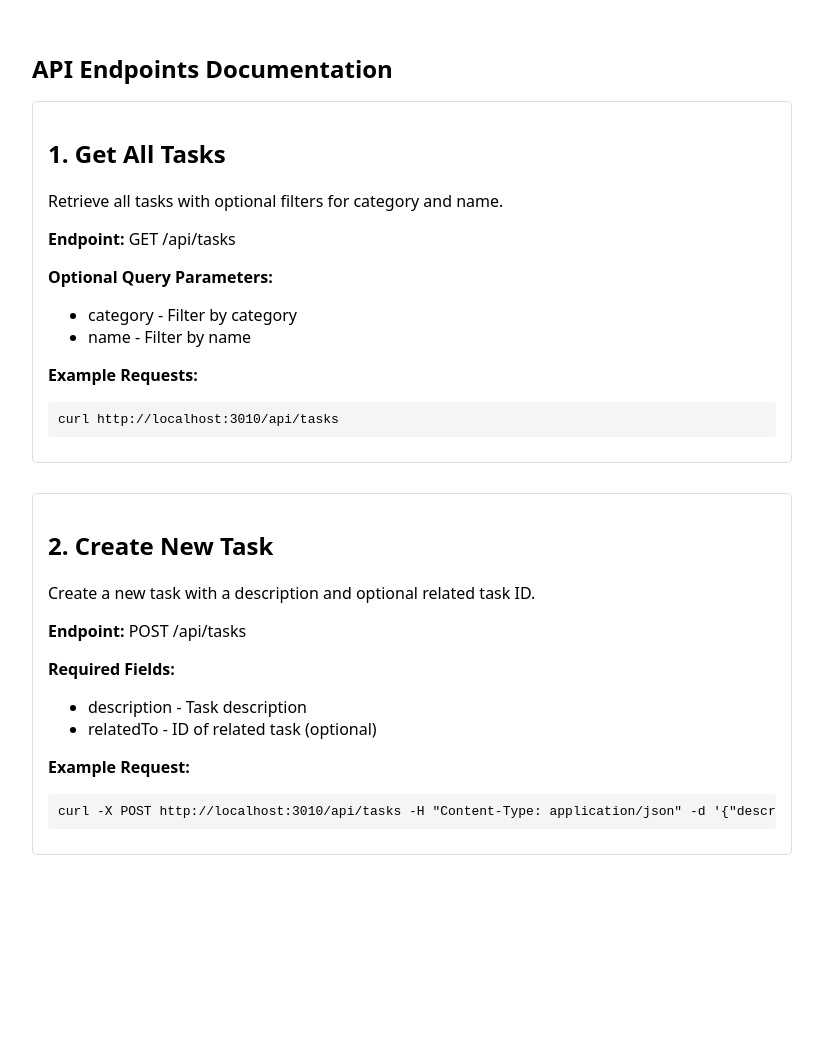
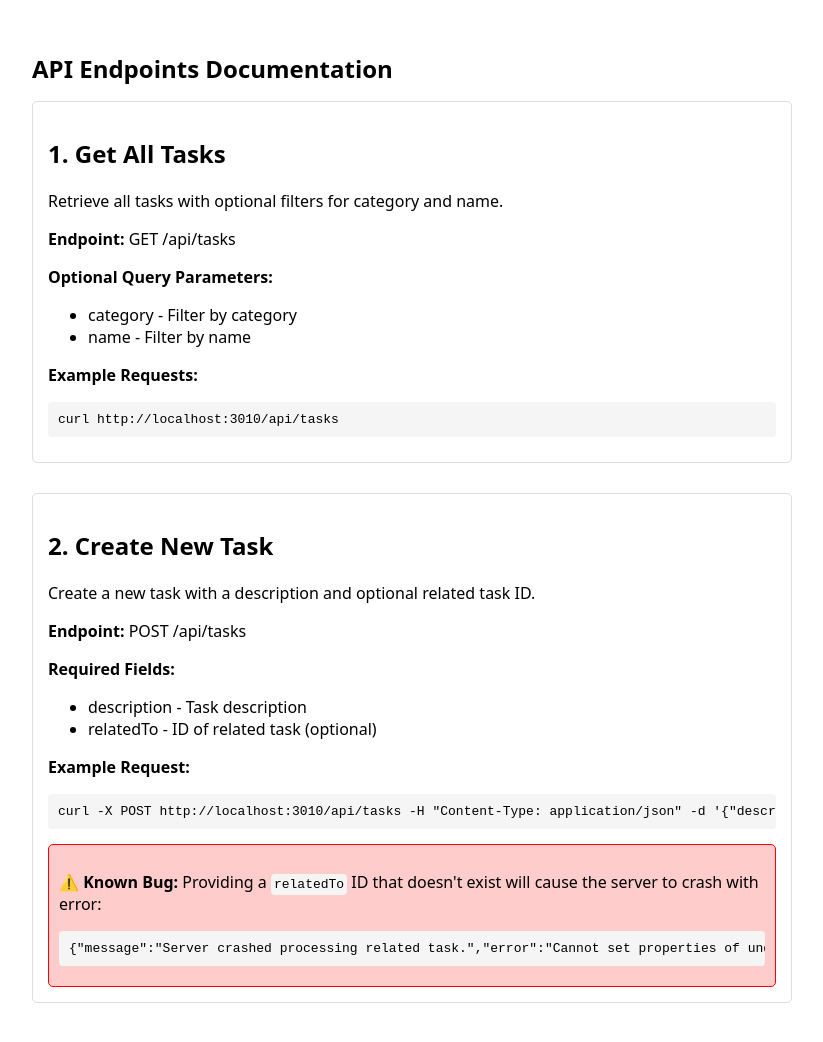
Before and after one commit to DanielTMolloy919/express-minimal-test, a website: page pages/index.html in a window 1280 px wide. Shown: the whole page, without its empty margins (228-1051 px from the left). Before the commit the page ends 921 px from the top, so only its background shows below. Drawn offline with Linux system fonts and the light colour scheme; files that its build step writes are made by us from their sources.

Commit message:
add in bug explainer

```diff
--- a/pages/index.html
+++ b/pages/index.html
@@ -62,6 +62,29 @@
           application/json" -d '{"description": "Buy groceries", "relatedTo":
           1}'</code
         >
+
+        <div
+          style="
+            background-color: #ffcccc;
+            padding: 10px;
+            border-radius: 5px;
+            margin-top: 15px;
+            border: 1px solid #ff0000;
+          "
+        >
+          <p>
+            <strong>⚠️ Known Bug:</strong> Providing a
+            <code style="display: inline; padding: 3px; margin: 0"
+              >relatedTo</code
+            >
+            ID that doesn't exist will cause the server to crash with error:
+          </p>
+          <code
+            >{"message":"Server crashed processing related
+            task.","error":"Cannot set properties of undefined (setting
+            'completed')"}</code
+          >
+        </div>
       </div>
     </div>
   </body>
```
Also changed, not shown: index.js (+17 -17 lines).
